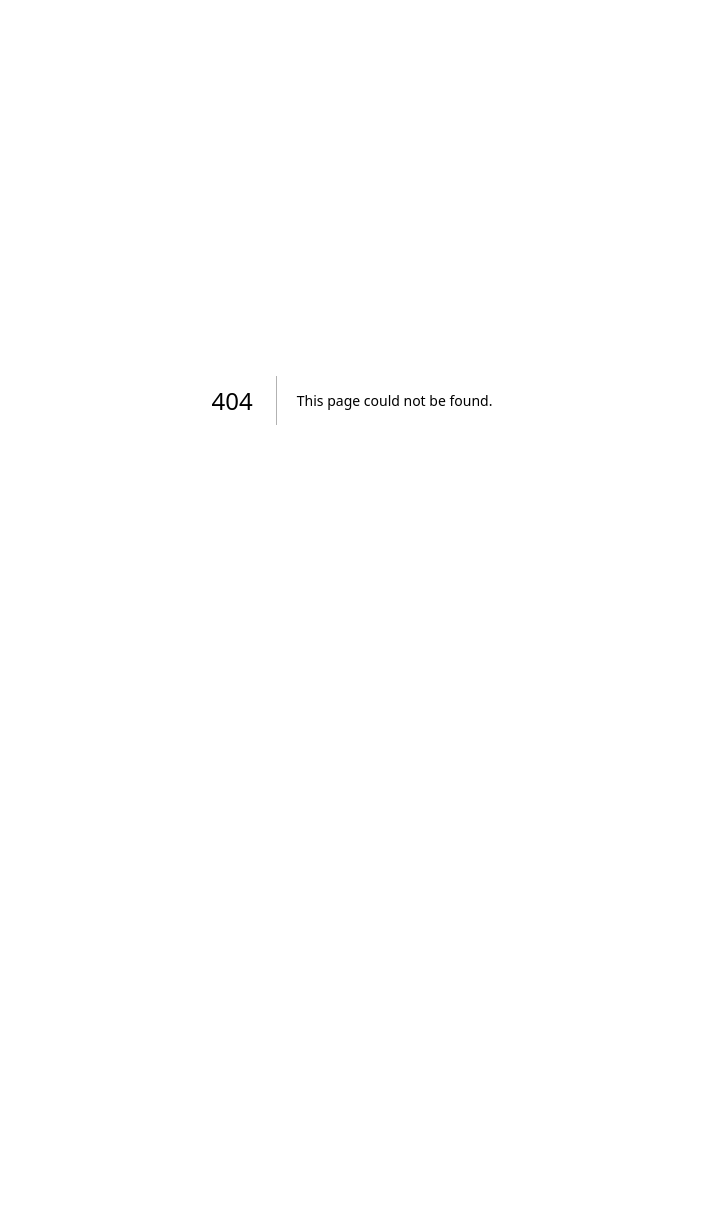
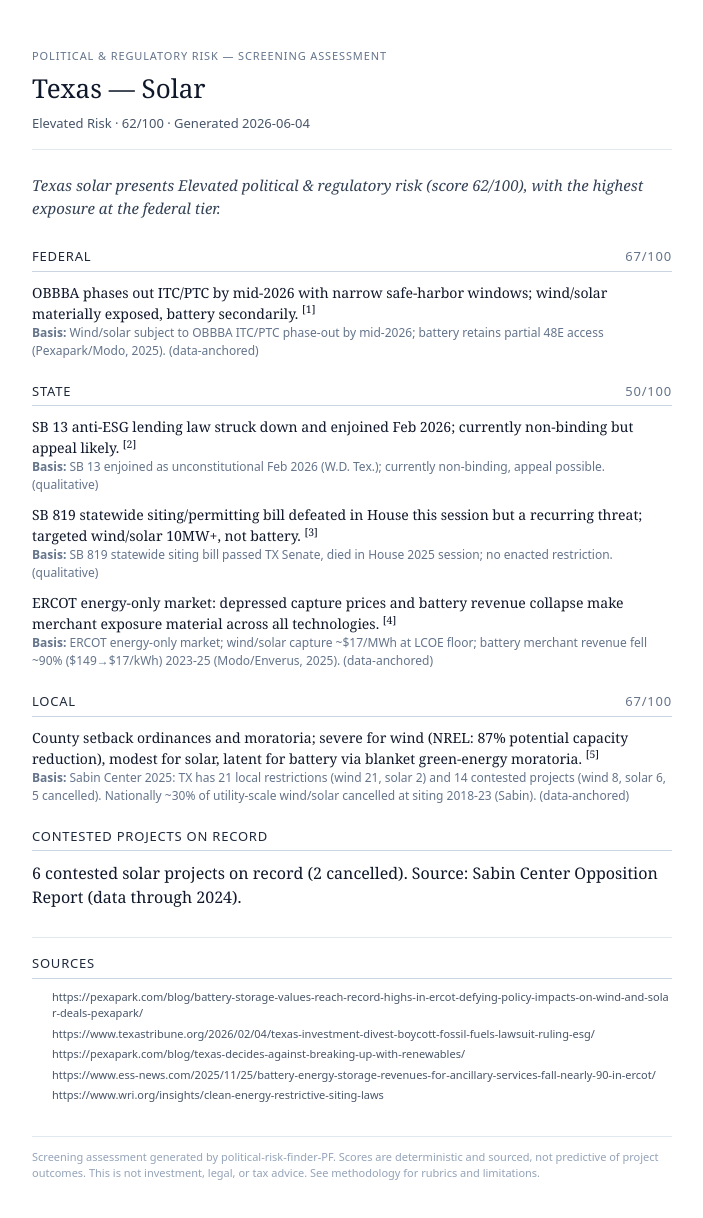
Before and after one commit to TheoMolinoff/political-risk-finder-pf, a Next.js app: page /memo in a window 1280 px wide. Before the commit this address had no page. Shown: the top 1218 px of the page, without its empty margins (288-991 px from the left). Before the commit the page ends 800 px from the top, so only its background shows below. Built offline with nearby package versions, Linux system fonts and the light colour scheme.

Commit message:
Add printable screening memo route with citations; generate-memo button

```diff
--- /dev/null
+++ b/src/app/memo/page.tsx
@@ -0,0 +1,256 @@
+'use client';
+
+import { Suspense } from 'react';
+import { useSearchParams } from 'next/navigation';
+import { STATES } from '@/data/states';
+import { assess } from '@/lib/scoring';
+import type { Technology, Tier } from '@/lib/types';
+import contested from '@/data/contested-projects.json';
+
+const TECH_LABEL: Record<Technology, string> = {
+  wind: 'Wind',
+  solar: 'Solar',
+  battery: 'Battery Storage',
+};
+
+const TIER_LABEL: Record<Tier, string> = {
+  federal: 'Federal',
+  state: 'State',
+  local: 'Local',
+};
+
+function MemoContent() {
+  const params = useSearchParams();
+  const stateCode = (params.get('state') ?? 'TX').toUpperCase();
+  const tech = (params.get('tech') ?? 'solar') as Technology;
+
+  const stateRecord = STATES.find((s) => s.code === stateCode);
+  if (!stateRecord) {
+    return <p style={{ padding: 40 }}>Unknown state: {stateCode}</p>;
+  }
+  const result = assess(stateRecord, tech);
+
+  // Collect citations across all factors + mitigants, numbered, de-duplicated.
+  const citations: string[] = [];
+  const citeNum = (url?: string): number | null => {
+    if (!url) return null;
+    const existing = citations.indexOf(url);
+    if (existing >= 0) return existing + 1;
+    citations.push(url);
+    return citations.length;
+  };
+
+  // Contested-projects summary for this state+tech.
+  const stateContested = (contested as any).states[stateCode];
+  const projects: any[] = stateContested?.projects?.[tech] ?? [];
+  const cancelled = projects.filter((p) => p.status === 'Canceled').length;
+
+  // Templated summary line — derived from data, not free-written.
+  const topTier = [...result.tiers].sort((a, b) => b.score - a.score)[0];
+  const summary = `${stateRecord.name} ${TECH_LABEL[tech].toLowerCase()} presents ${result.level} political & regulatory risk (score ${result.overallScore.toFixed(0)}/100), with the highest exposure at the ${TIER_LABEL[topTier.tier].toLowerCase()} tier.`;
+
+  return (
+    <div className="memo">
+      <header>
+        <p className="eyebrow">Political &amp; Regulatory Risk — Screening Assessment</p>
+        <h1>
+          {stateRecord.name} &mdash; {TECH_LABEL[tech]}
+        </h1>
+        <p className="meta">
+          {result.level} Risk · {result.overallScore.toFixed(0)}/100 · Generated{' '}
+          {new Date().toISOString().slice(0, 10)}
+        </p>
+      </header>
+
+      <p className="summary">{summary}</p>
+
+      {result.tiers.map((tier: any) => (
+        <section key={tier.tier} className="tier">
+          <h2>
+            {TIER_LABEL[tier.tier as Tier]} <span className="score">{tier.score.toFixed(0)}/100</span>
+          </h2>
+          {tier.factors.length === 0 && <p className="muted">No applicable factors at this tier.</p>}
+          {tier.factors.map((f: any) => {
+            const n = citeNum(f.sourceUrl);
+            return (
+              <div key={f.id} className="factor">
+                <p>
+                  {f.status} {n && <sup>[{n}]</sup>}
+                </p>
+                {f.metric && (
+                  <p className="basis">
+                    <strong>Basis:</strong> {f.metric}
+                    {f.basis ? ` (${f.basis})` : ''}
+                  </p>
+                )}
+              </div>
+            );
+          })}
+          {tier.mitigants?.map((m: any) => {
+            const n = citeNum(m.sourceUrl);
+            return (
+              <div key={m.id} className="factor mitigant">
+                <p>
+                  <strong>Mitigant — {m.label}:</strong> {m.status} {n && <sup>[{n}]</sup>}
+                </p>
+              </div>
+            );
+          })}
+        </section>
+      ))}
+
+      <section className="tier">
+        <h2>Contested Projects on Record</h2>
+        {projects.length === 0 ? (
+          <p className="muted">
+            No contested {TECH_LABEL[tech].toLowerCase()} projects on record (Sabin Center, data
+            through 2024) — consistent with low local siting friction.
+          </p>
+        ) : (
+          <p>
+            {projects.length} contested {TECH_LABEL[tech].toLowerCase()} project
+            {projects.length === 1 ? '' : 's'} on record ({cancelled} cancelled). Source: Sabin
+            Center Opposition Report (data through 2024).
+          </p>
+        )}
+      </section>
+
+      {citations.length > 0 && (
+        <section className="citations">
+          <h2>Sources</h2>
+          <ol>
+            {citations.map((url, i) => (
+              <li key={i}>{url}</li>
+            ))}
+          </ol>
+        </section>
+      )}
+
+      <footer>
+        <p>
+          Screening assessment generated by political-risk-finder-PF. Scores are deterministic and
+          sourced, not predictive of project outcomes. This is not investment, legal, or tax advice.
+          See methodology for rubrics and limitations.
+        </p>
+      </footer>
+
+      <style jsx>{`
+        .memo {
+          max-width: 720px;
+          margin: 0 auto;
+          padding: 48px 40px;
+          color: #0f172a;
+          font-family: Georgia, 'Times New Roman', serif;
+          line-height: 1.5;
+        }
+        .eyebrow {
+          text-transform: uppercase;
+          letter-spacing: 0.08em;
+          font-size: 11px;
+          color: #64748b;
+          font-family: system-ui, sans-serif;
+          margin: 0 0 4px;
+        }
+        h1 {
+          font-size: 26px;
+          margin: 0 0 6px;
+        }
+        .meta {
+          font-size: 13px;
+          color: #475569;
+          font-family: system-ui, sans-serif;
+          margin: 0 0 24px;
+          border-bottom: 1px solid #e2e8f0;
+          padding-bottom: 16px;
+        }
+        .summary {
+          font-size: 15px;
+          font-style: italic;
+          color: #334155;
+          margin-bottom: 28px;
+        }
+        .tier {
+          margin-bottom: 22px;
+          page-break-inside: avoid;
+        }
+        h2 {
+          font-size: 13px;
+          text-transform: uppercase;
+          letter-spacing: 0.06em;
+          font-family: system-ui, sans-serif;
+          color: #1e293b;
+          border-bottom: 1px solid #cbd5e1;
+          padding-bottom: 4px;
+          margin: 0 0 10px;
+        }
+        h2 .score {
+          float: right;
+          color: #64748b;
+          font-weight: normal;
+        }
+        .factor {
+          margin-bottom: 10px;
+          font-size: 14px;
+        }
+        .factor p {
+          margin: 0;
+        }
+        .basis {
+          font-size: 12px;
+          color: #64748b;
+          font-family: system-ui, sans-serif;
+          margin-top: 2px;
+        }
+        .muted {
+          font-size: 13px;
+          color: #94a3b8;
+          font-style: italic;
+        }
+        .mitigant {
+          border-left: 3px solid #86efac;
+          padding-left: 8px;
+        }
+        .citations {
+          margin-top: 28px;
+          border-top: 1px solid #e2e8f0;
+          padding-top: 16px;
+        }
+        .citations ol {
+          font-size: 11px;
+          color: #475569;
+          font-family: system-ui, sans-serif;
+          padding-left: 20px;
+          margin: 0;
+        }
+        .citations li {
+          margin-bottom: 4px;
+          word-break: break-all;
+        }
+        footer {
+          margin-top: 32px;
+          border-top: 1px solid #e2e8f0;
+          padding-top: 12px;
+          font-size: 11px;
+          color: #94a3b8;
+          font-family: system-ui, sans-serif;
+        }
+        footer p {
+          margin: 0;
+        }
+        @media print {
+          .memo {
+            padding: 0;
+          }
+        }
+      `}</style>
+    </div>
+  );
+}
+
+export default function MemoPage() {
+  return (
+    <Suspense fallback={<p style={{ padding: 40 }}>Loading…</p>}>
+      <MemoContent />
+    </Suspense>
+  );
+}
--- a/src/app/page.tsx
+++ b/src/app/page.tsx
@@ -127,6 +127,17 @@ export default function Home() {
               </div>
             </div>
 
+            <div className="mb-4">
+              <a
+                href={`/memo?state=${selectedStateCode}&tech=${result.technology}`}
+                target="_blank"
+                rel="noopener noreferrer"
+                className="inline-flex items-center gap-1.5 rounded-md border border-slate-300 bg-white px-3 py-1.5 text-sm font-medium text-slate-700 transition-colors hover:bg-slate-50"
+              >
+                Generate screening memo ↗
+              </a>
+            </div>
+
             {/* Assessment / Map tabs */}
             <div className="mb-5 flex gap-2 border-b border-slate-200">
               {(['assessment', 'map'] as const).map((v) => (
```
